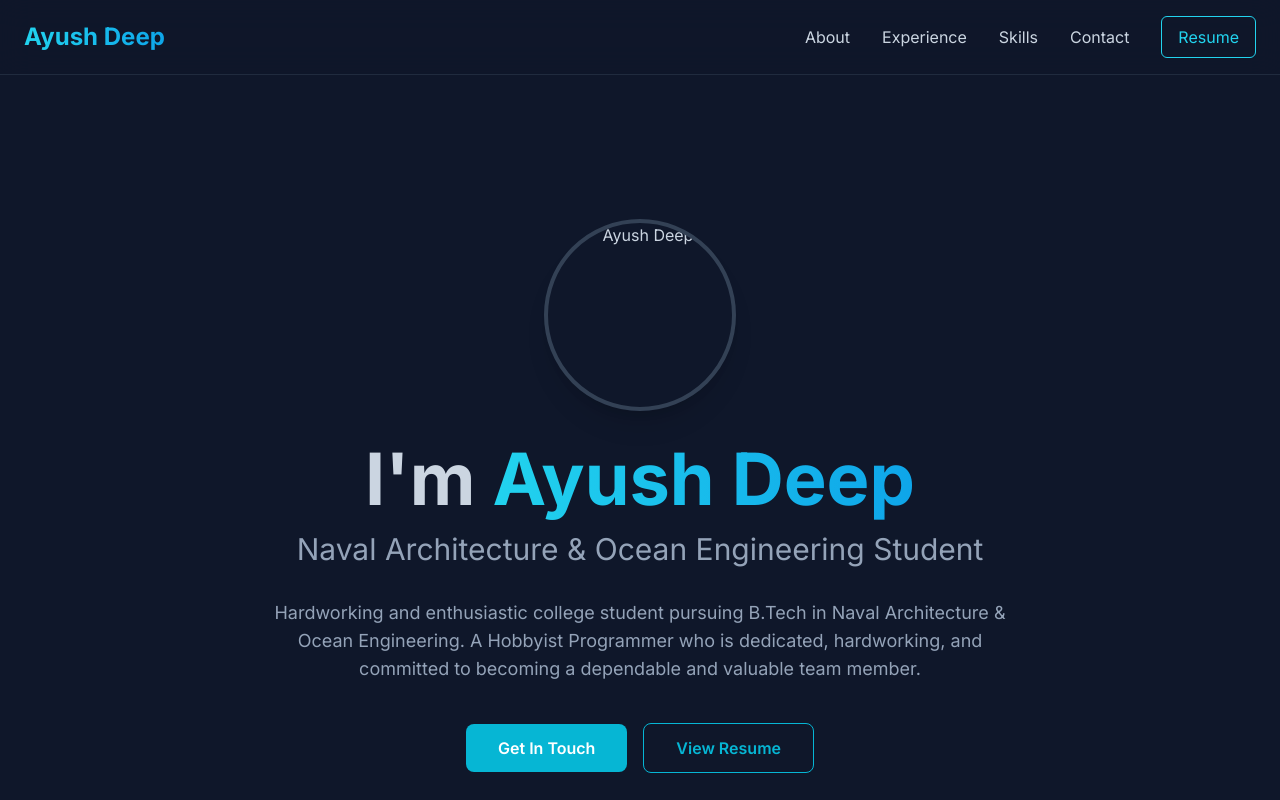
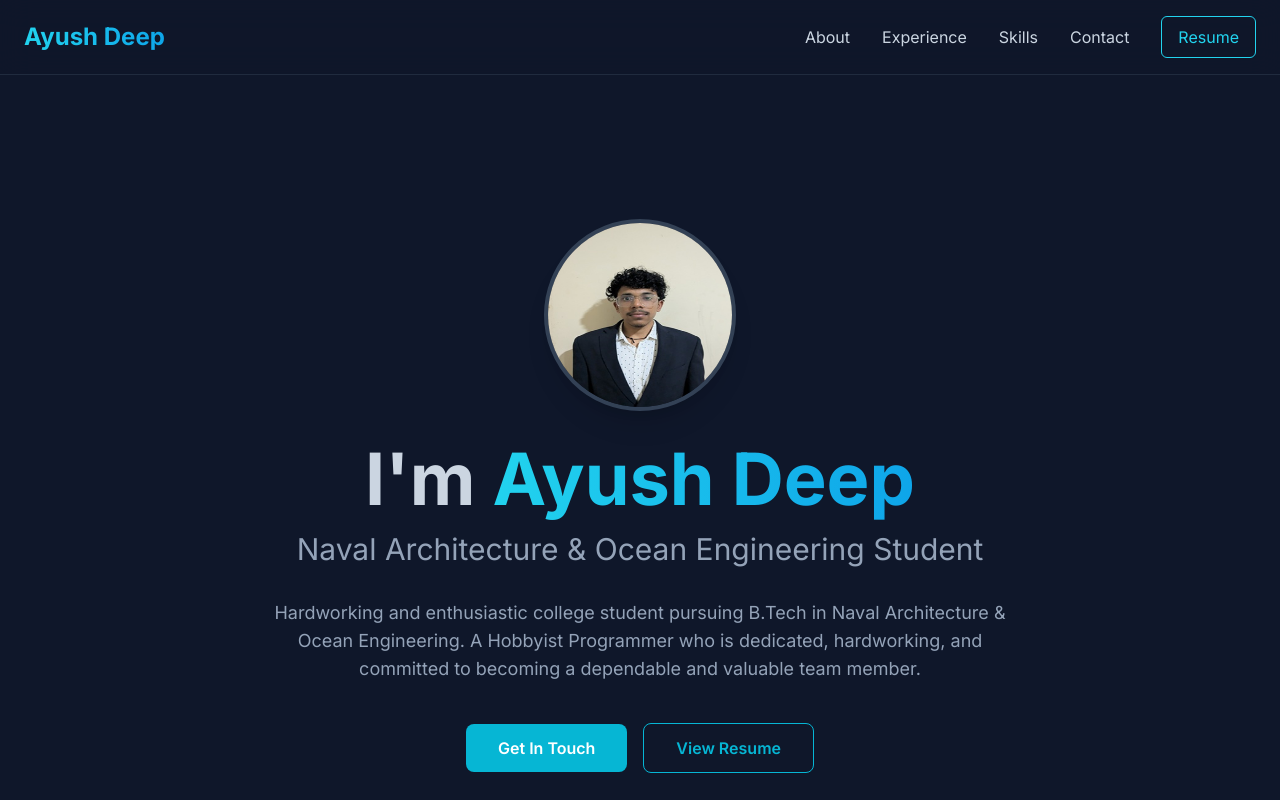
Before and after one commit to Ayush-Deep/Portfolio, a plain HTML site: page index.html in a window 1280 px wide. Shown: the top 800 px of the page. Drawn offline with nearby package versions, Linux system fonts and the light colour scheme.

Commit message:
Update index.html

```diff
--- a/index.html
+++ b/index.html
@@ -67,7 +67,7 @@
         <!-- About Section -->
         <section id="about" class="min-h-screen flex items-center justify-center text-center section">
             <div>
-                <img src="bin/Photos.png" alt="Ayush Deep" class="w-48 h-48 rounded-full mx-auto mb-8 border-4 border-slate-700 shadow-xl">
+                <img src="bin/Photo.png" alt="Ayush Deep" class="w-48 h-48 rounded-full mx-auto mb-8 border-4 border-slate-700 shadow-xl">
                                  <h1 class="text-5xl md:text-7xl font-bold mb-4">
                     I'm <span class="gradient-text">Ayush Deep</span>
                 </h1>
```
